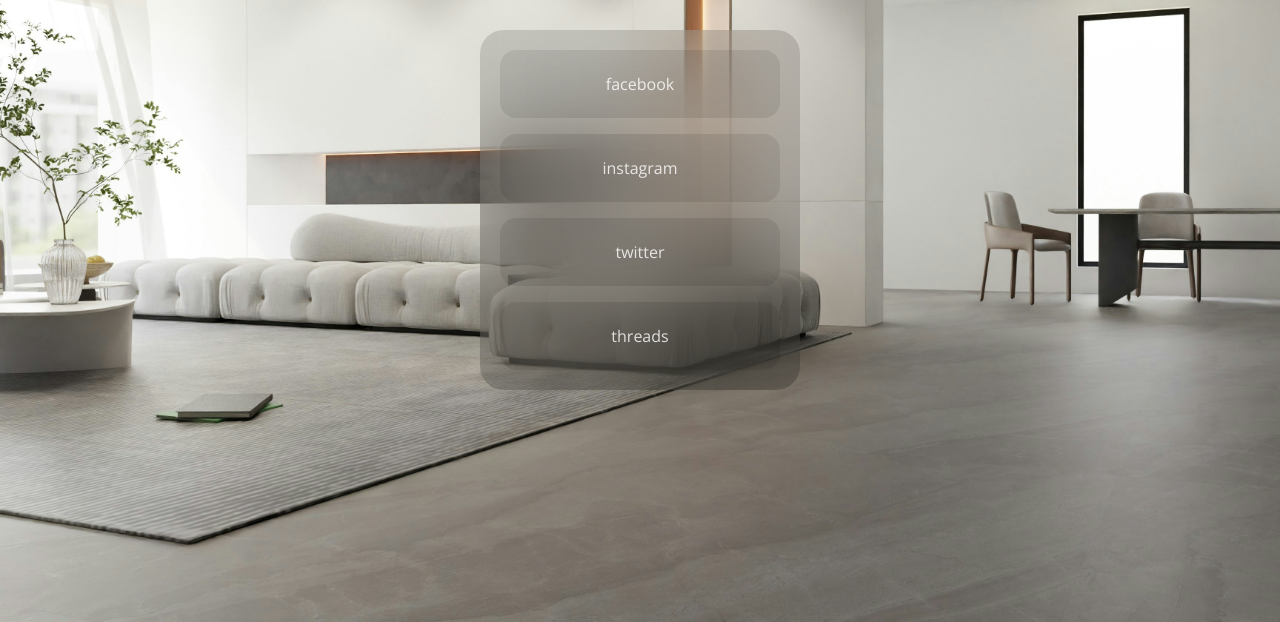
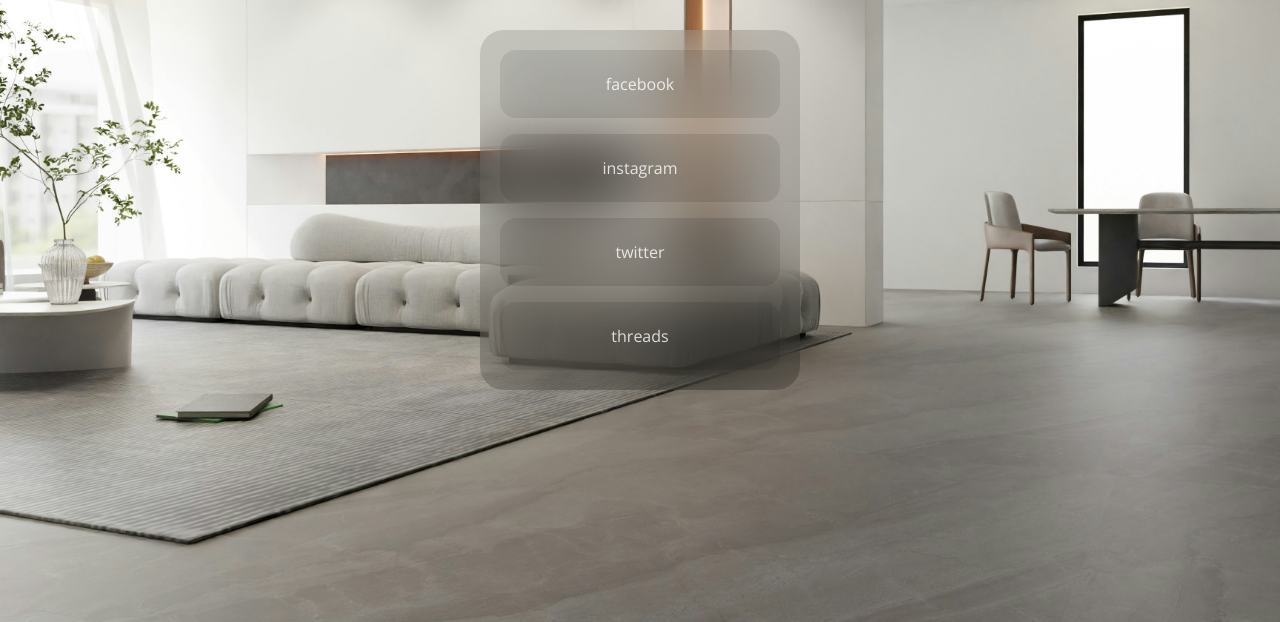
Before and after one commit to lamvu-pages/lamvu-pages.github.io, a plain HTML site: page index.html in a window 1280 px wide. Shown: the part 178-800 px from the top of the page. Drawn offline with nearby package versions, Linux system fonts and the light colour scheme.

Commit message:
Add files via upload

```diff
--- a/assets/css/styles.css
+++ b/assets/css/styles.css
@@ -41,9 +41,9 @@
     padding: 2rem;
 
     background: rgba(0, 0, 0, 0.125);
-    backdrop-filter: blur(50px);
-    -webkit-backdrop-filter: blur(50px);
-    -moz-backdrop-filter: blur(50px);
+    backdrop-filter: blur(32px);
+    -webkit-backdrop-filter: blur(32px);
+    -moz-backdrop-filter: blur(32px);
 
     border-radius: 2.4rem;
     color: rgba(255, 255, 255, 1);
@@ -78,9 +78,9 @@
     margin-left: 12px;
 
     background: rgba(0, 0, 0, 0.125);
-    backdrop-filter: blur(50px);
-    -webkit-backdrop-filter:blur(50px);
-    -moz-backdrop-filter: blur(50px);
+    backdrop-filter: blur(32px);
+    -webkit-backdrop-filter:blur(32px);
+    -moz-backdrop-filter: blur(32px);
 
     border-radius: 3.6rem;
 }
@@ -100,9 +100,9 @@
 
     background-color: rgba(0, 0, 0, 0.05);
 
-    backdrop-filter: blur(50px);
-    -webkit-backdrop-filter:blur(50px);
-    -moz-backdrop-filter: blur(50px);
+    backdrop-filter: blur(32px);
+    -webkit-backdrop-filter:blur(32px);
+    -moz-backdrop-filter: blur(32px);
 
     border-radius: 1.6rem;
 
```
